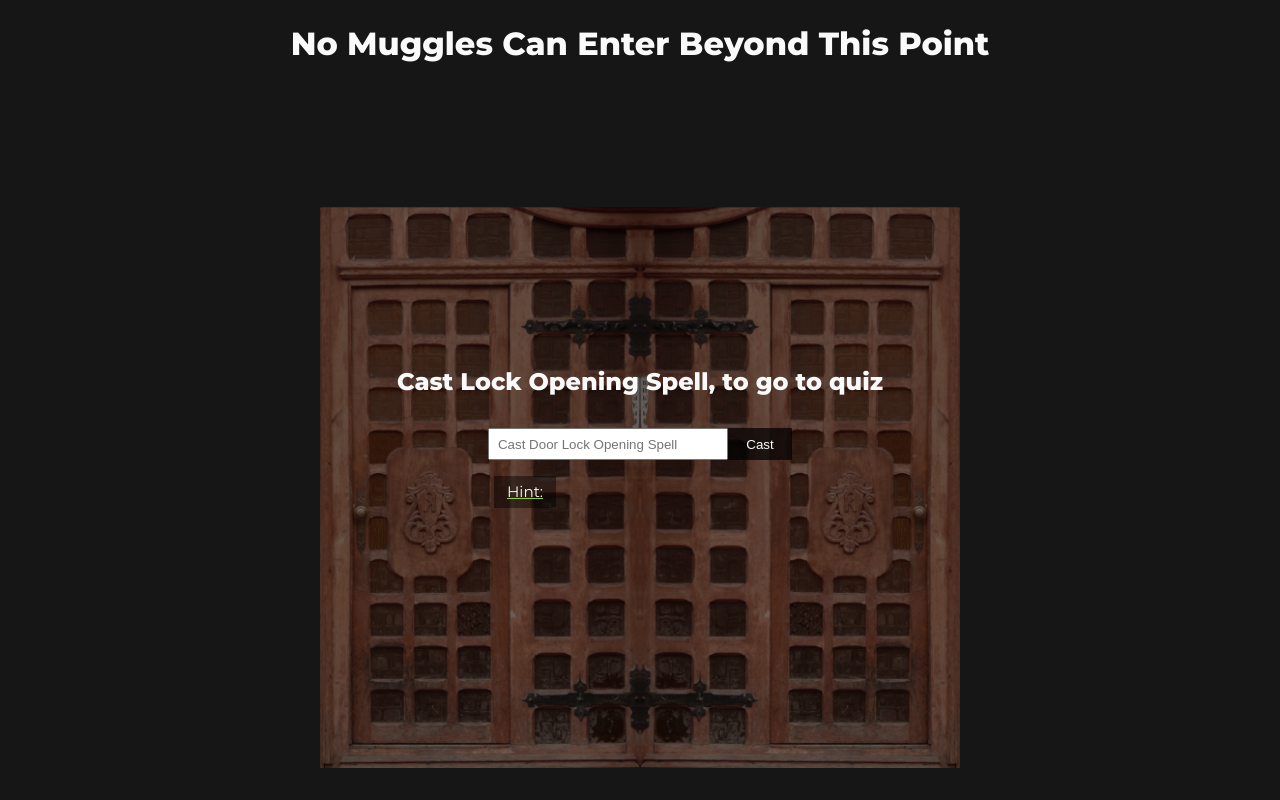
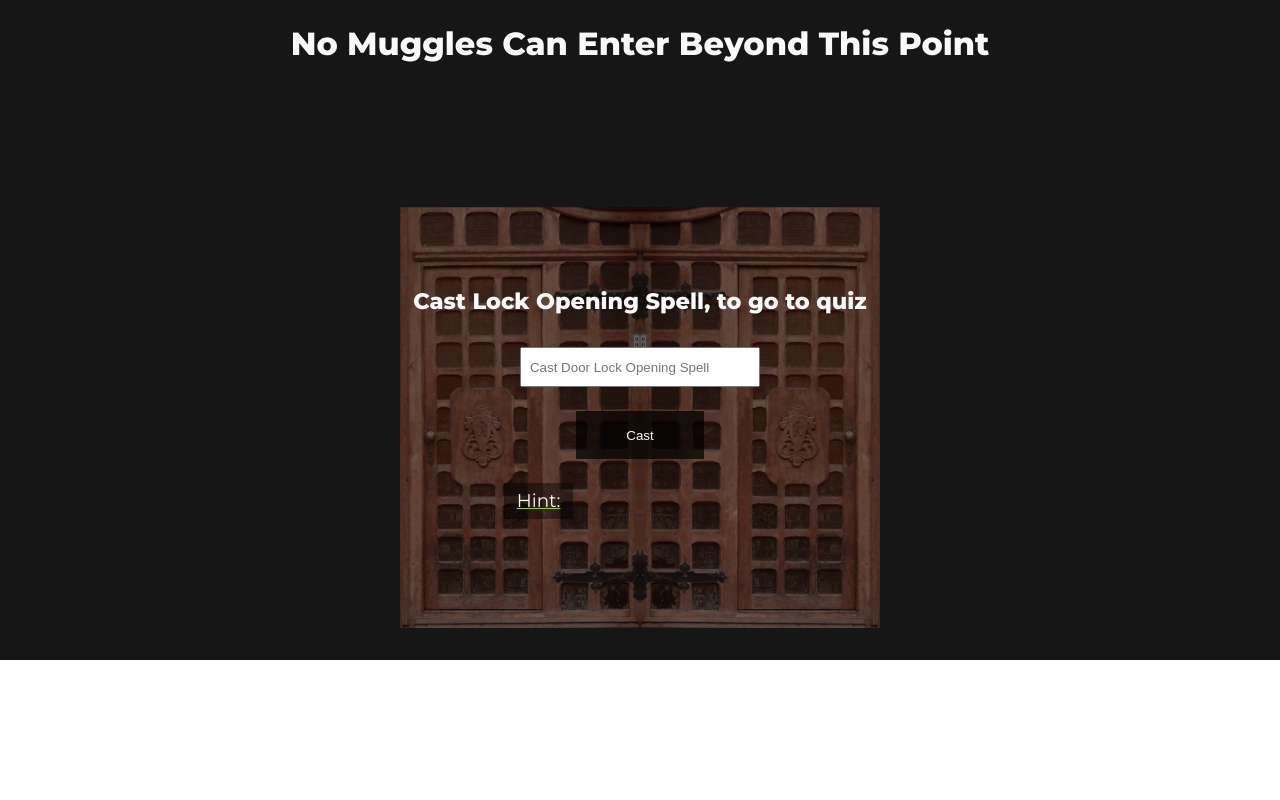
Before and after one commit to Atishay-J/quizzards, a React (Create React App) app: page / in a window 1280 px wide. Shown: the part 1016-1816 px from the top of the page. After the commit the page ends 1676 px from the top, so only its background shows below. Built offline with nearby package versions, Linux system fonts and the light colour scheme; no server answers.

Commit message:
Style: Doors

```diff
--- a/src/Components/Pages/homepage.css
+++ b/src/Components/Pages/homepage.css
@@ -49,6 +49,7 @@
   color: var(--fontCol2);
   text-align: center;
   font-weight: 800;
+  font-size: 2rem;
 }
 .warningText {
   font-size: 1.5rem;
@@ -71,41 +72,66 @@
   color: var(--fontCol2);
   text-align: center;
   font-weight: 800;
+  font-size: 1.4rem;
 }
 
 .doorContainer {
   width: 70%;
+
   margin-top: 9rem;
   position: relative;
+}
+.showHallway {
+  position: relative;
+}
+.showHallway::before {
+  content: "";
+  position: absolute;
+  top: 0;
+  left: 0;
+  width: 100%;
+  height: 100%;
+  background-image: url(../../Assets/hallway.png);
+  background-position: center;
+  background-size: contain;
+  background-repeat: no-repeat;
+  filter: brightness(1.7);
 }
 .homepageInputWrapper {
   display: flex;
   flex-direction: column;
   align-items: center;
   position: absolute;
-  top: 10rem;
+  top: 5rem;
 }
 .homeInputContainer {
   display: flex;
+  flex-direction: column;
+  align-items: center;
   margin-top: 2rem;
 }
 .homepageInput {
-  height: 2rem;
-  width: 15rem;
+  height: 2.5rem;
+  min-width: 15rem;
   padding-left: 0.5rem;
 }
 .homepageBtn {
-  width: 4rem;
+  height: 3rem;
+  min-width: 8rem;
+  padding: 0.5rem 1rem 0.5rem 1rem;
+  margin-top: 1.5rem;
   background: rgba(0, 0, 0, 0.719);
   border: none;
+
+  /* border: 1px solid rgba(8, 206, 8, 0.473); */
   color: var(--fontCol2);
   outline: none;
 }
 .spellHint {
   display: flex;
-  margin-top: 1rem;
+  margin-top: 1.5rem;
   color: var(--fontCol2);
-  font-size: 0.95rem;
+  font-size: 1.15rem;
   align-self: flex-start;
   margin-left: 20%;
   background: rgba(0, 0, 0, 0.452);
@@ -119,21 +145,24 @@
   margin-left: 1rem;
 }
 .gotoCategoryWrapper {
-  /* background: rgb(64, 182, 9); */
+  min-width: 10rem;
   display: flex;
   flex-direction: column;
   align-items: center;
   justify-content: center;
+  z-index: 2;
 }
 .gotoCategoryHead {
-  font-size: 2rem;
+  font-size: 1.5rem;
+  white-space: nowrap;
   font-weight: 900;
   color: var(--fontCol2);
   margin-top: -3rem;
 }
 .gotoCategoryBtn {
-  width: 6rem;
+  min-width: 6rem;
   height: 3rem;
+  padding: 0.5rem 1rem 0.5rem 1rem;
   border: 1px solid rgb(8, 206, 8);
   background: #0a0a0a;
   color: var(--fontCol);
@@ -149,7 +178,7 @@
   width: 100%;
 }
 .homepageDoor {
-  width: 25%;
+  width: 15rem;
   object-fit: cover;
 }
 .openLeftDoor {
@@ -163,7 +192,7 @@
     margin-right: 0;
   }
   to {
-    margin-right: 7%;
+    margin-right: 15%;
   }
 }
 .openRightDoor {
@@ -178,6 +207,6 @@
     margin-left: 0;
   }
   to {
-    margin-left: 7%;
+    margin-left: 15%;
   }
 }
--- a/src/Components/parallax/Doors.tsx
+++ b/src/Components/parallax/Doors.tsx
@@ -21,7 +21,7 @@ export default function Doors() {
     <div className="quizDoorWrapper">
       <h1 className="homeText">No Muggles Can Enter Beyond This Point</h1>
 
-      <div className="doorContainer">
+      <div className={`doorContainer ${openDoors && "showHallway"}`}>
         <img
           className={`homepageDoor ${openDoors && "openLeftDoor"}`}
           src={Images.leftDoor}
--- a/src/index.css
+++ b/src/index.css
@@ -28,7 +28,7 @@ input:focus {
   outline: none;
 }
 @media only screen and (max-width: 600px) {
-  body {
+  html {
     font-size: 10px;
   }
 }
```
